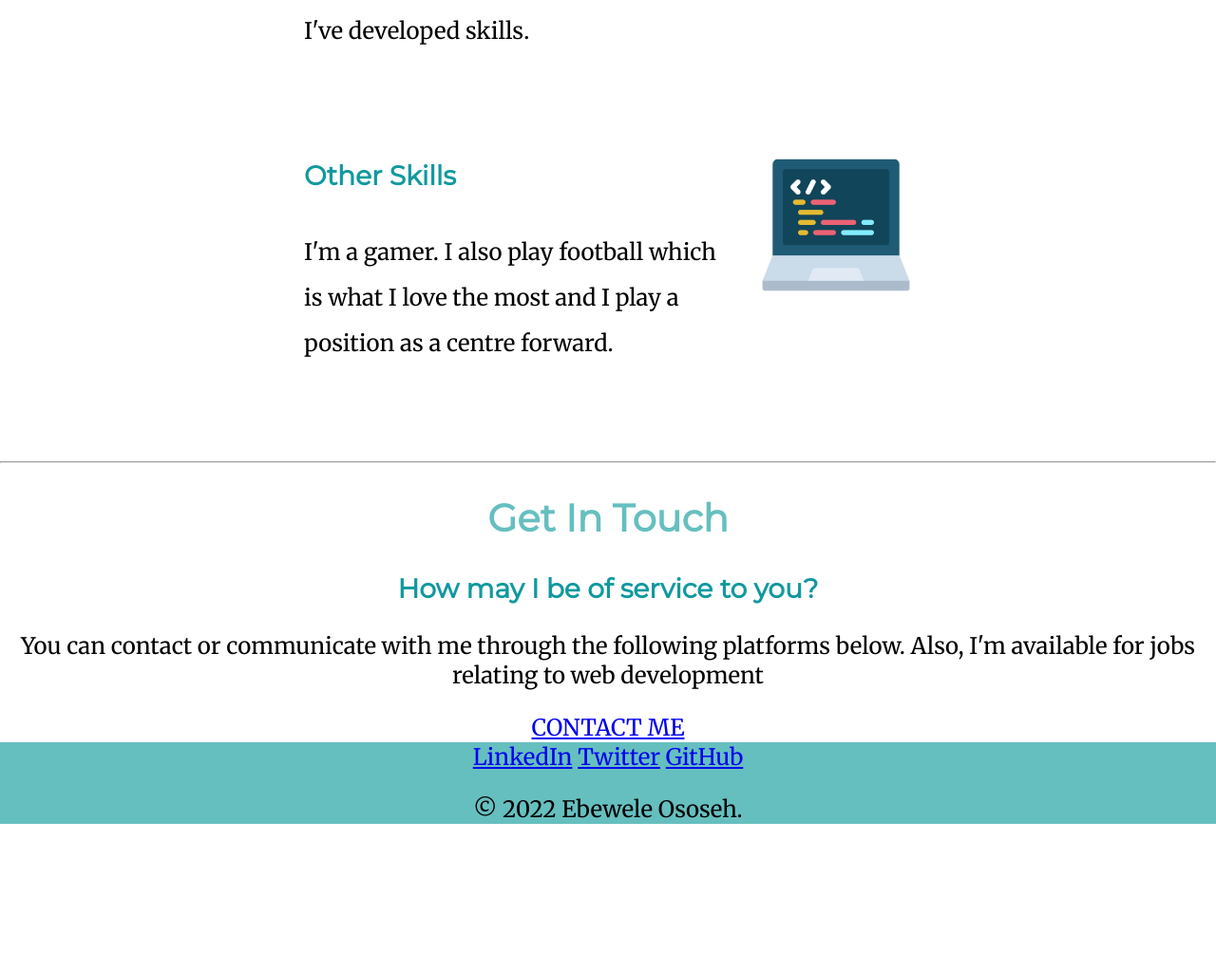
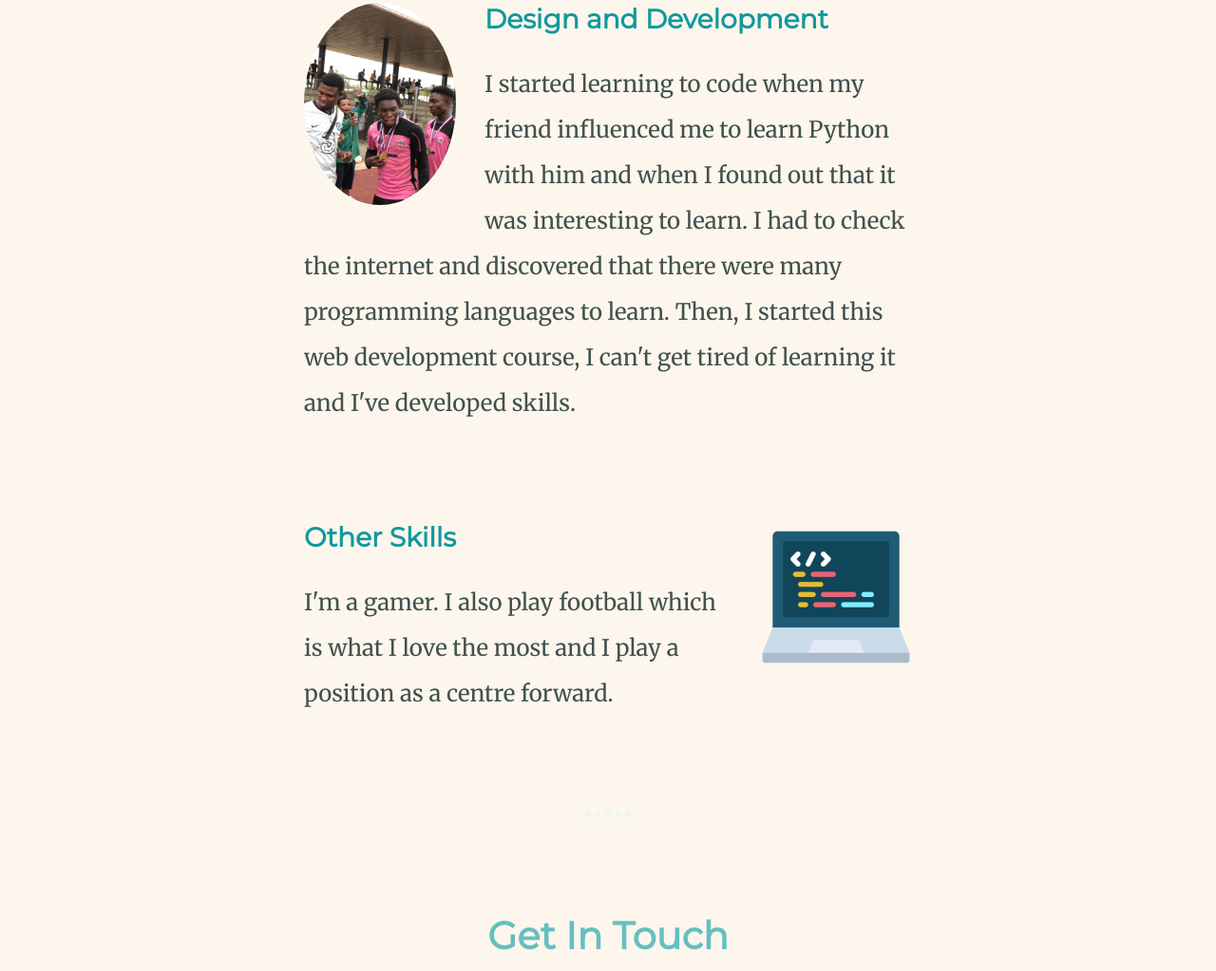
Before and after one commit to Ososeh/My-personal-webpage, a plain HTML site: page index.html in a window 1280 px wide. Shown: the part 1775-2798 px from the top of the page at 95% size. Before the commit the page ends 2667 px from the top, so only its background shows below. Drawn offline with Linux system fonts and the light colour scheme; a web font is replaced by a local one.

Commit message:
Add files via upload

```diff
--- a/css/styles.css
+++ b/css/styles.css
@@ -3,6 +3,7 @@ body {
   text-align: center;
   font-family: 'Merriweather', serif;
   font-size: 150%;
+  color: #40514E;
 }
 
 h1 {
@@ -17,39 +18,84 @@ h2 {
   color: #66BFBF;
   font-size: 2.5rem;
   font-family: Montserrat, sans-serif;
+  padding-bottom: 10px;
 }
 
 h3 {
   color: #11999E;
   font-family: 'Montserrat', serif;
 }
-.web-developer{
+
+p {
+  line-height: 2;
+}
+
+hr {
+  border: dotted #EAF6F6 6px;
+  border-bottom: none;
+  width: 3%;
+  margin: 100px auto;
+}
+
+a {
+  color: #11999E;
+  font-family: Montserrat, sans-serif;
+  margin: 10px 30px;
+  text-decoration: none;
+}
+a:hover{
+  color: #EAF6F6;
+}
+.contact-message {
+  width: 40%;
+  margin: 40px auto 60px;
+}
+.copyright{
+  color: #EAF6F6;
+  font-size: 0.75rem;
+  padding: 20px 0;
+}
+
+.web-developer {
   color: #66BFBF;
 }
-.fro{
+
+.fro {
   color: #66BFBF;
   font-weight: normal;
 }
+
 .top-container {
-  background-color: #AEFEFF;
+  background-color: #FFD36E;
   position: relative;
   padding-top: 100px
 }
+
 .mountains {
   position: relative;
   margin-left: 650px;
+
 }
 
-.middle-container {}
+.middle-container {
+  padding: 100px 0;
+  background-color: #FDF6EC;
+}
+
+.intro {
+  width: 30%;
+  margin: auto;
+}
 
 .bottom-container {
   background-color: #66BFBF;
+  padding: 50px 0 20px;
 }
-.skill-row{
+
+.skill-row {
   width: 50%;
   margin: 100px auto 100px auto;
   text-align: left;
-  line-height: 2;
 }
 
 .fro {
@@ -61,14 +107,14 @@ h3 {
   height: 160px;
   width: 160px;
   right: 280px;
-  top: 50px;
+  top: 40px;
 }
 
 .bottom-cloud {
   position: absolute;
   height: 160px;
   width: 160px;
-  left: 280px;
+  left: 250px;
   bottom: 300px;
 }
 
@@ -76,21 +122,49 @@ h3 {
   border-radius: 100%;
   height: 200px;
   width: 200px;
-
 }
 
 .trophy-img {
-width: 25%;
-float: left;
-margin-right: 30px;
+  width: 25%;
+  float: left;
+  margin-right: 30px;
+  border-radius: 100%;
 }
-.l {
 
-}
-.programming-img{
+.l {}
+
+.programming-img {
   width: 25%;
   float: right;
   margin-left: 30px;
 }
-.gamer{
+
+.gamer {}
+
+.btn {
+  background: #11cdd4;
+  background-image: -webkit-linear-gradient(top, #11cdd4, #11999e);
+  background-image: -moz-linear-gradient(top, #11cdd4, #11999e);
+  background-image: -ms-linear-gradient(top, #11cdd4, #11999e);
+  background-image: -o-linear-gradient(top, #11cdd4, #11999e);
+  background-image: linear-gradient(to bottom, #11cdd4, #11999e);
+  -webkit-border-radius: 8;
+  -moz-border-radius: 8;
+  border-radius: 8px;
+  font-family: Trebuchet MS, Lucida Grande, Lucida Sans Unicode, Lucida Sans, Tahoma, sans-serif;
+  color: #ffffff;
+  font-size: 23px;
+  padding: 10px 20px 10px 20px;
+  border: solid #1f628d 0px;
+  text-decoration: none;
 }
+
+.btn:hover {
+  background: #30e3cb;
+  background-image: -webkit-linear-gradient(top, #30e3cb, #2bc4ad);
+  background-image: -moz-linear-gradient(top, #30e3cb, #2bc4ad);
+  background-image: -ms-linear-gradient(top, #30e3cb, #2bc4ad);
+  background-image: -o-linear-gradient(top, #30e3cb, #2bc4ad);
+  background-image: linear-gradient(to bottom, #30e3cb, #2bc4ad);
+  text-decoration: none;
+}
--- a/index.html
+++ b/index.html
@@ -23,7 +23,7 @@
     <div class="profile">
       <img src="Images/champion.jpg" alt="Ososeh" class="Ososeh-img">
       <h2>Hello.</h2>
-      <p>I am a front-end developer and a prolific football player. I love to play a lot of video games and I listen to good music.</p>
+      <p class="intro">I am a front-end developer and a prolific football player. I love to play a lot of video games and I listen to good music.</p>
     </div>
     <hr>
     <div class="skills">
@@ -43,7 +43,7 @@
     <div class="contact-me">
       <h2>Get In Touch</h2>
       <h3>How may I be of service to you?</h3>
-      <p>You can contact or communicate with me through the following platforms below. Also, I'm available for jobs relating to web development</p>
+      <p class="contact-message">You can contact or communicate with me through the following platforms below. Also, I'm available for jobs relating to web development</p>
       <a class="btn" href="mailto:ebeweleososeh@gmail.com">CONTACT ME</a>
     </div>
   </div>
@@ -53,7 +53,7 @@
     <a class="footer-link" href="https://www.linkedin.com/in/ebewele-ososeh-0a2bb61b8/">LinkedIn</a>
     <a class="footer-link" href="https://twitter.com/Ososeh09">Twitter</a>
     <a class="footer-link" href="https://github.com/Ososeh">GitHub</a>
-    <p>© 2022  Ebewele Ososeh.</p>
+    <p class="copyright">© 2022  Ebewele Ososeh.</p>
   </div>
 
 
```
